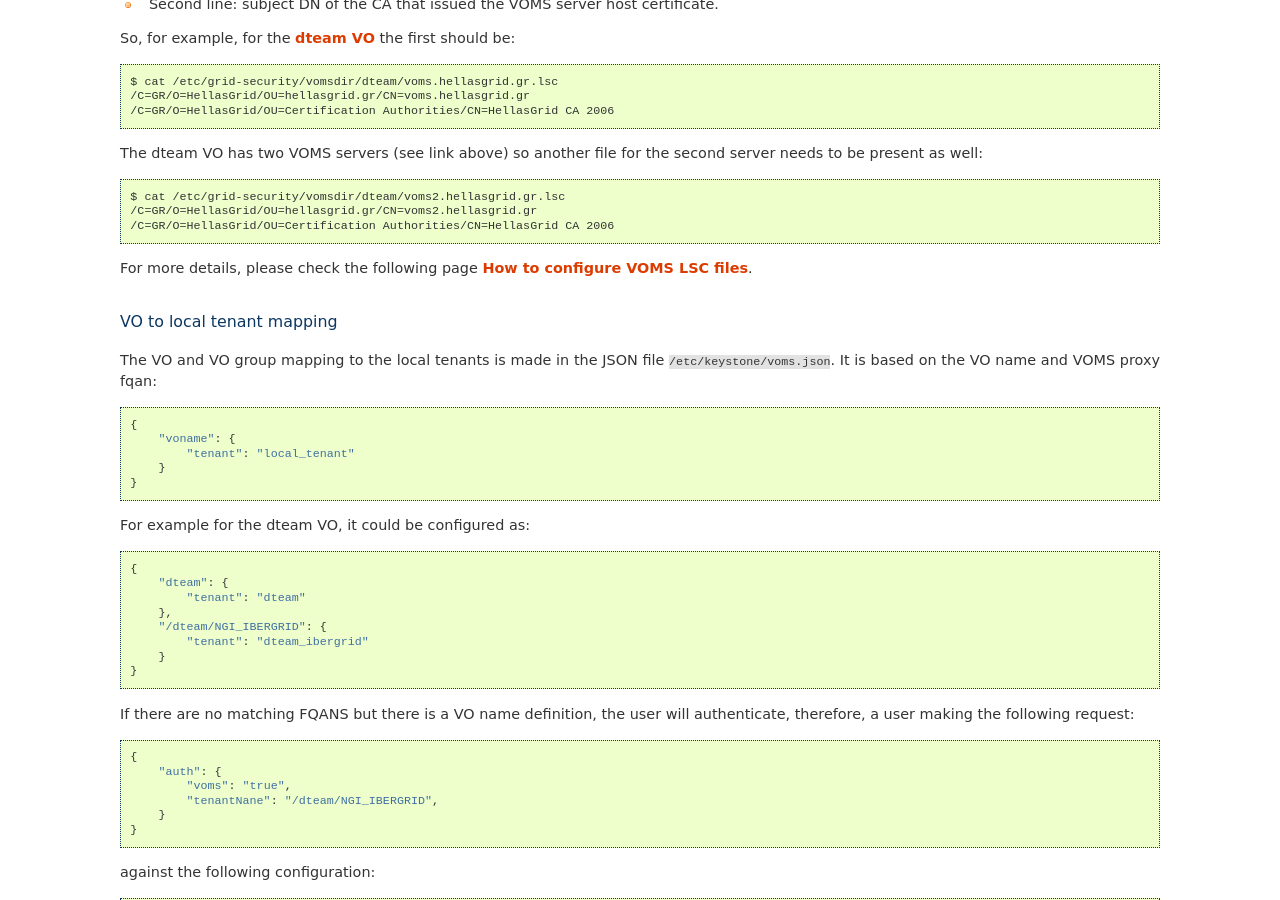
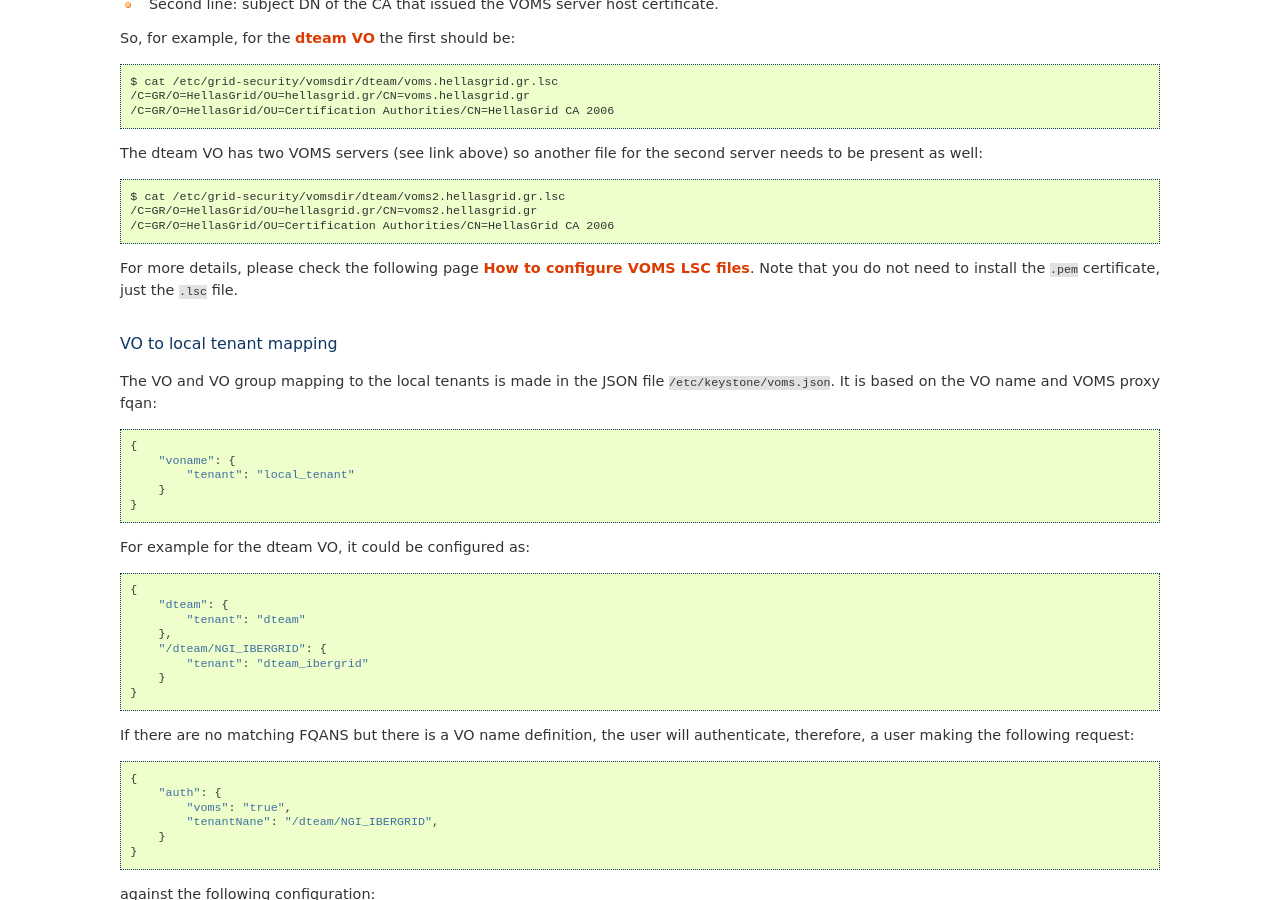
Before and after one commit to IFCA-Advanced-Computing/keystone-voms, a Sphinx documentation site: the page built from doc/source/configuration.rst, in a window 1280 px wide and 900 px high, scrolled down 752 px. Built offline with Sphinx 7.4.7, drawn with Linux system fonts in a browser that asks for light colours.

```diff
--- a/doc/source/configuration.rst
+++ b/doc/source/configuration.rst
@@ -52,7 +52,9 @@ second server needs to be present as well::
     /C=GR/O=HellasGrid/OU=Certification Authorities/CN=HellasGrid CA 2006
 
 For more details, please check the following page `How to configure VOMS LSC
-files <https://twiki.cern.ch/twiki/bin/view/LCG/VOMSLSCfileConfiguration#LSC_file_configuration_by_other>`_.
+files <http://italiangrid.github.io/voms/documentation/voms-clients-guide/3.0.3/#voms-trust>`_.
+Note that you do not need to install the ``.pem`` certificate, just the ``.lsc``
+file.
 
 VO to local tenant mapping
 ~~~~~~~~~~~~~~~~~~~~~~~~~~
```
